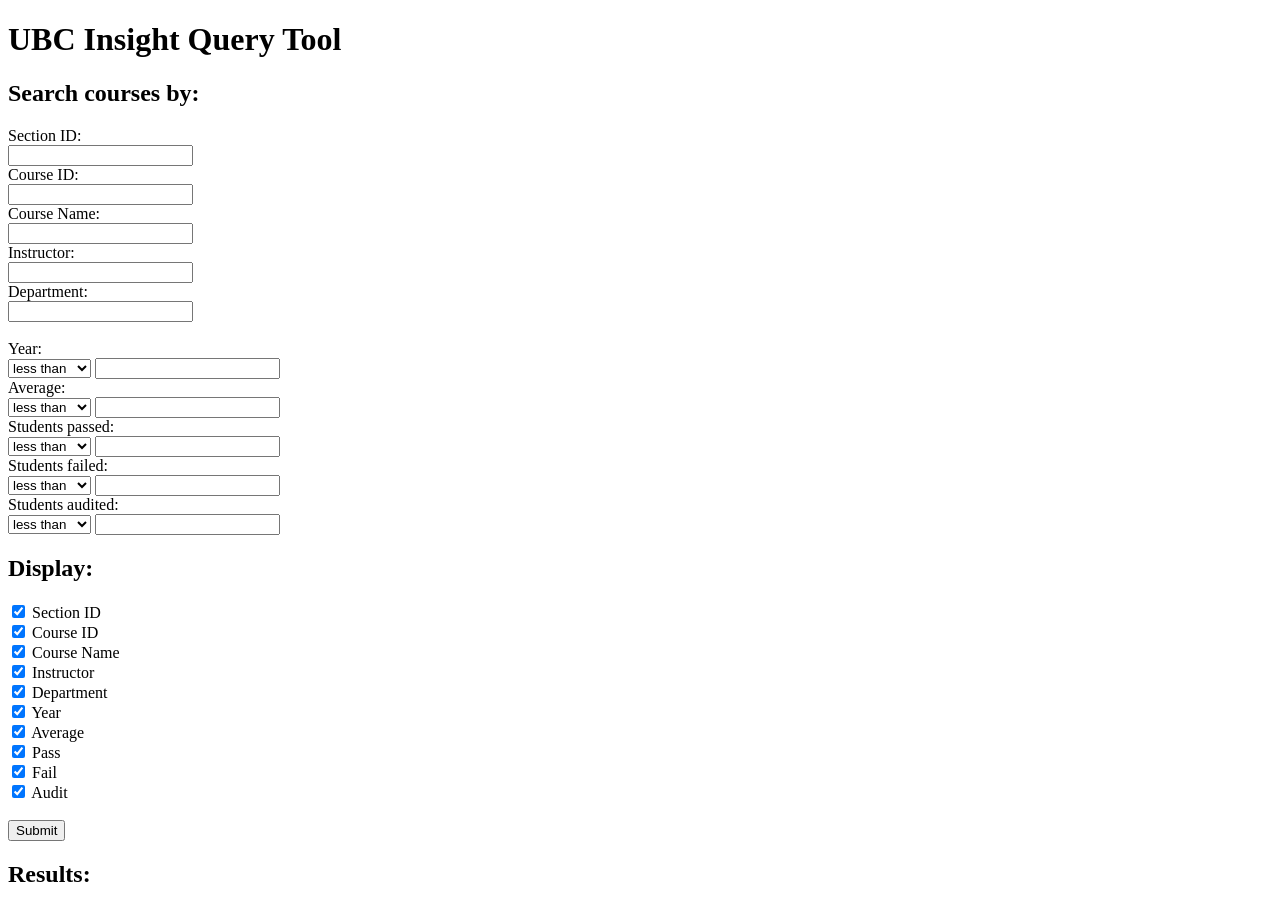
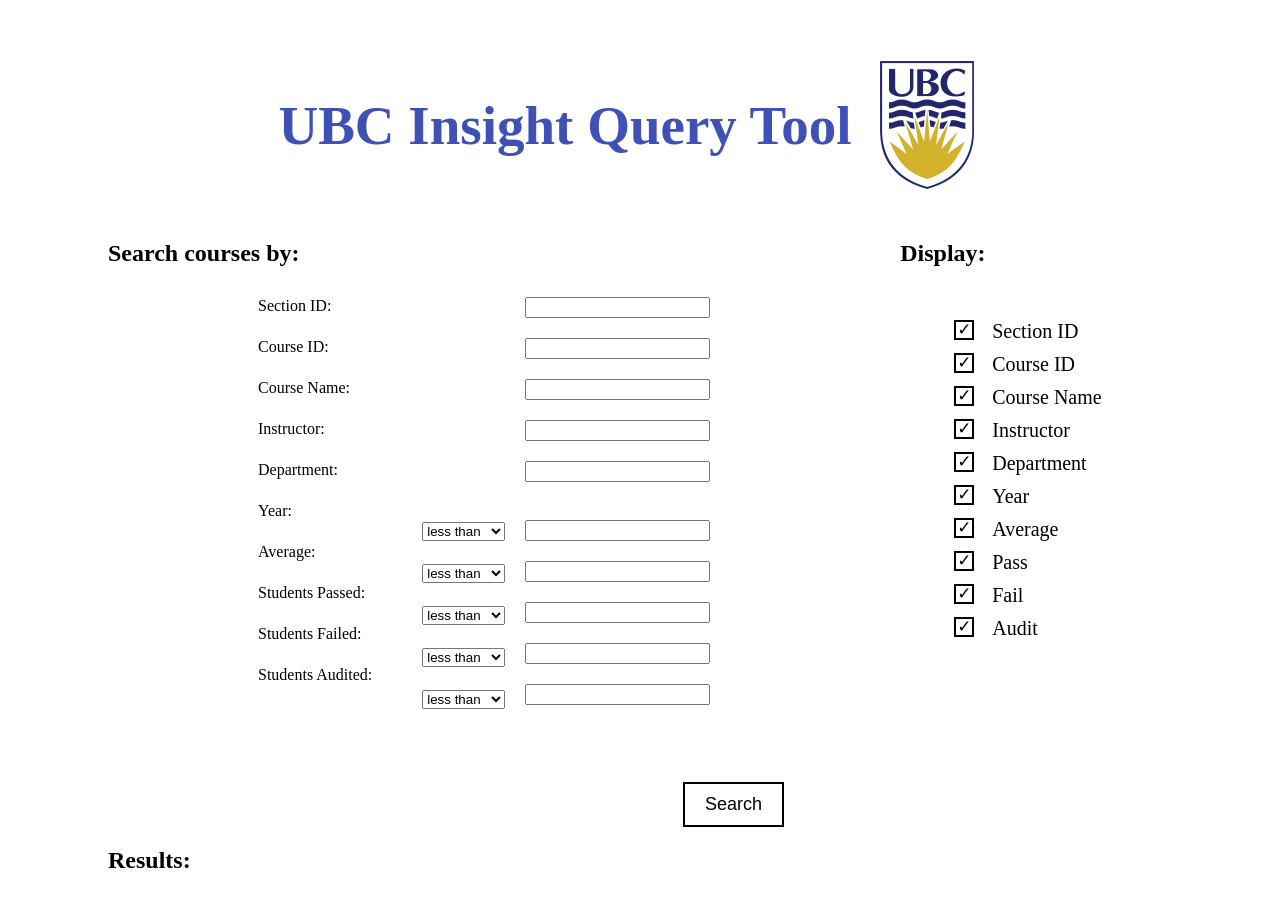
Before and after one commit to Vihangip/310, a website: page frontend/public/index.html in a window 1280 px wide. Drawn offline with Linux system fonts and the light colour scheme.

Commit message:
added styling

```diff
--- a/frontend/public/frontend.js
+++ b/frontend/public/frontend.js
@@ -97,14 +97,14 @@
 			const response = JSON.parse(httpRequest.responseText);
 			let result = response.result;
 			if (result.length === 0) {
-				let error = "No such values exist. Please double check your input and try again. ";
-				document.getElementById('results').innerHTML = error;
+				let error = "ERROR: No such value exists. Please double check your input and try again.";
+				alert(error);
 			} else {
 				document.getElementById('results').innerHTML = makeTable(result);
 			}
 		} else {
-			let error = "Error in obtaining query results";
-			document.getElementById('results').innerHTML = error;
+			let error = "ERROR: Unable to obtain query results";
+			alert(error);
 		}
 	} else {
 		// Not ready yet.
--- a/frontend/public/index.html
+++ b/frontend/public/index.html
@@ -3,61 +3,74 @@
 	<head>
 		<meta http-equiv="Content-type" content="text/html; charset=utf-8"/>
 		<title>310 Frontend</title>
-		<link href="/style.css" rel="stylesheet" />
+		<link href="style.css" rel="stylesheet" />
 	</head>
 	<body>
+		<div class="header">
 			<h1>UBC Insight Query Tool</h1>
-		<!-- at this point EVERYTHING is in one big filter and ANDed together -->
-		<!-- todo: figure out how to make sub-filters in this form -->
-		<!-- todo: convert form results to query object in frontend.js and make REST call -->
+			<img src="ubc-logo-png-transparent.png">
+		</div>
 		<form id="query-form">
+			<div class="user-inputs">
+			<div class="search">
 				<h2>Search courses by:</h2>
+				<div class="fields">
+					<div class="labels">
 						<label for="uuid">Section ID:</label><br>
-			<input type="text" id="uuid" name="uuid"><br>
 						<label for="id">Course ID:</label><br>
-			<input type="text" id="id" name="id"><br>
 						<label for="title">Course Name:</label><br>
-			<input type="text" id="title" name="title"><br>
 						<label for="instructor">Instructor:</label><br>
-			<input type="text" id="instructor" name="instructor"><br>
 						<label for="dept">Department:</label><br>
-			<input type="text" id="dept" name="dept"><br><br>
 						<label for="year">Year:</label><br>
+						<label for="avg">Average:</label><br>
+						<label for="pass">Students Passed:</label><br>
+						<label for="fail">Students Failed:</label><br>
+						<label for="audit">Students Audited:</label><br>
+					</div>
+					<div class="dropdowns">
 						<select id="year-comparison" name="year-comparison">
 							<option value="LT">less than</option>
 							<option value="EQ">equal to</option>
 							<option value="GT">more than</option>
 						</select>
-			<input type="number" id="year" name="year"> <br>
-			<label for="avg">Average:</label><br>
 						<select id="avg-comparison" name="avg-comparison">
 							<option value="LT">less than</option>
 							<option value="EQ">equal to</option>
 							<option value="GT">more than</option>
 						</select>
-			<input type="number" id="avg" name="avg"><br>
-			<label for="pass">Students passed:</label><br>
 						<select id="pass-comparison" name="pass-comparison">
 							<option value="LT">less than</option>
 							<option value="EQ">equal to</option>
 							<option value="GT">more than</option>
 						</select>
-			<input type="number" id="pass" name="pass"><br>
-			<label for="fail">Students failed:</label><br>
 						<select id="fail-comparison" name="fail-comparison">
 							<option value="LT">less than</option>
 							<option value="EQ">equal to</option>
 							<option value="GT">more than</option>
 						</select>
-			<input type="number" id="fail" name="fail"><br>
-			<label for="audit">Students audited:</label><br>
 						<select id="audit-comparison" name="audit-comparison">
 							<option value="LT">less than</option>
 							<option value="EQ">equal to</option>
 							<option value="GT">more than</option>
 						</select>
+					</div>
+					<div class="inputs">
+						<input type="text" id="uuid" name="uuid"><br>
+						<input type="text" id="id" name="id"><br>
+						<input type="text" id="title" name="title"><br>
+						<input type="text" id="instructor" name="instructor"><br>
+						<input type="text" id="dept" name="dept"><br><br>
+						<input type="number" id="year" name="year"> <br>
+						<input type="number" id="avg" name="avg"><br>
+						<input type="number" id="pass" name="pass"><br>
+						<input type="number" id="fail" name="fail"><br>
 						<input type="number" id="audit" name="audit"><br>
+					</div>
+				</div>
+			</div>
+			<div class="display">
 				<h2>Display:</h2>
+				<div class="columns">
 				<input type="checkbox" id="uuid-column" name="uuid-column" checked="true">
 				<label for="uuid-column">Section ID</label><br>
 				<input type="checkbox" id="id-column" name="id-column" checked="true">
@@ -78,7 +91,10 @@
 				<label for="fail-column">Fail</label><br>
 				<input type="checkbox" id="audit-column" name="audit-column" checked="true">
 				<label for="audit-column">Audit</label><br><br>
-			<input type="submit">
+			</div>
+			</div>
+			</div>
+			<input type="submit" value="Search">
 		</form>
 		<!-- the below will only appear once one query is done -->
 		<h2>Results:</h2>
--- a/frontend/public/style.css
+++ b/frontend/public/style.css
@@ -1,14 +1,146 @@
-.button {
-	background-color: #3f51b5;
-	border: none;
-	color: white;
-	padding: 15px 32px;
+
+h1 {
 	text-align: center;
-	text-decoration: none;
+	color: #3f51b5;
 	display: inline-block;
-	font-size: 16px;
+	font-size: 55px;
 }
 
-.button:hover {
+h2 {
+	margin-left: 100px;
+	margin-bottom: 30px;
+}
+
+img {
+	width: 150px;
+	height: 150px;
+	display: inline-block;
+}
+
+.header {
+	display: flex;
+	align-items: center;
+	justify-content: center;
+	margin-top: 50px;
+}
+.user-inputs {
+	display: flex;
+	margin-top: 20px;
+}
+.fields {
+	display: flex;
+}
+
+.labels {
+	margin-left: 250px;
+	display: block;
+}
+
+.labels label {
+	margin-bottom: 5px;
+	display: block;
+}
+
+.dropdowns {
+	display: flex;
+	flex-direction: column;
+	margin-top: 225px;
+	margin-left: 50px;
+}
+
+.dropdowns > * {
+	margin-bottom: 23px;
+}
+
+.inputs {
+	margin-left: 20px;
+	width: 75px;
+	height: 30px;
+}
+
+.inputs > * {
+	margin-bottom: 20px;
+}
+
+.display {
+	margin-left: 200px;
+}
+
+.columns {
+	margin-top: 50px;
+	margin-left: 150px;
+	font-size: 20px;
+}
+.columns label {
+	margin-left: 10px;
+}
+
+.columns input[type="checkbox"]:checked {
+	background-color: white;
+	color: black;
+}
+
+.columns input[type="checkbox"] {
+	margin-bottom: 10px;
+	-webkit-appearance: none;
+	-moz-appearance: none;
+	appearance: none;
+	border: 2px solid black;
+	height: 20px;
+	width: 20px;
+	line-height: 0;
+	vertical-align: middle;
+}
+
+.columns input[type="checkbox"]:checked::before {
+	content: '\2713';
+	text-align: center;
+	font-family: system-ui;
+	font-size: 17px;
+	position: absolute;
+	margin-top: 7px;
+	margin-left: 1px;
+}
+
+input[type="submit"] {
+	background-color: white;
+	border: 2px solid black;
+	color: black;
+	padding: 10px 20px;
+	font-size: 18px;
+	margin-left: 675px;
+	margin-top: 50px;
 	cursor: pointer;
 }
+
+input[type="submit"]:hover {
+	background-color: black;
+	color: white;
+}
+
+#results {
+	margin: 20px;
+	font-family: Arial, sans-serif;
+	font-size: 15px;
+	line-height: 1.5;
+	margin-bottom: 150px;
+	margin-left: 200px;
+}
+
+#results table {
+	border-collapse: collapse;
+	width: 85%;
+	/*margin-left: 150px;*/
+}
+
+#results th,
+#results td {
+	border: 1px solid black;
+	padding: 10px;
+	text-align: center;
+}
+
+#results th {
+	background-color: #ccc;
+	font-weight: bold;
+}
```
Also changed, not shown: frontend/public/ubc-logo-png-transparent.png (added). Lines whose indentation alone changed are shown as unchanged.
